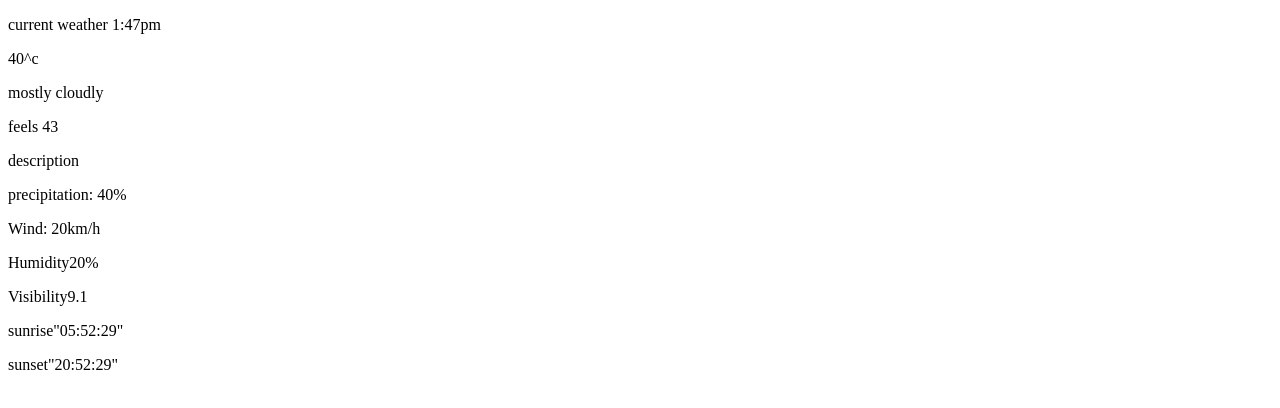
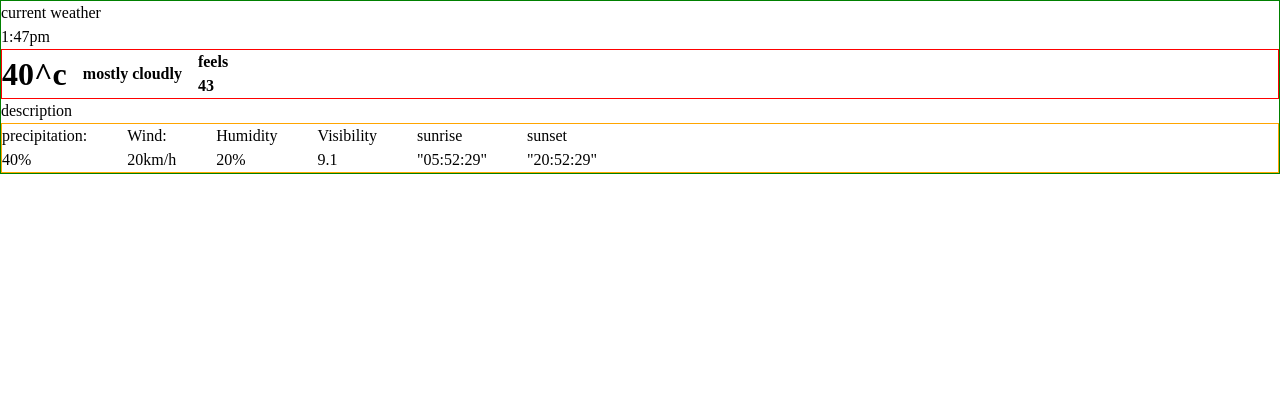
Before and after one commit to GiroFrm/weatherApp, a website built with webpack: page src/template.html in a window 1280 px wide. Built offline with nearby package versions, Linux system fonts and the light colour scheme.

Commit message:
style: Style page app

```diff
--- a/src/style.css
+++ b/src/style.css
@@ -1,3 +1,95 @@
+
+/* reset */
+/* 1. Use a more-intuitive box-sizing model */
+*, *::before, *::after {
+    box-sizing: border-box;
+  }
+
+  /* 2. Remove default margin */
+  * {
+    margin: 0;
+  }
+
+  body {
+    /* 3. Add accessible line-height */
+    line-height: 1.5;
+    /* 4. Improve text rendering */
+    -webkit-font-smoothing: antialiased;
+  }
+
+  /* 5. Improve media defaults */
+  img, picture, video, canvas, svg {
+    display: block;
+    max-width: 100%;
+  }
+
+  /* 6. Inherit fonts for form controls */
+  input, button, textarea, select {
+    font: inherit;
+  }
+
+  /* 7. Avoid text overflows */
+  p, h1, h2, h3, h4, h5, h6 {
+    overflow-wrap: break-word;
+  }
+
+  /* 8. Improve line wrapping */
+  p {
+    text-wrap: pretty;
+  }
+  h1, h2, h3, h4, h5, h6 {
+    text-wrap: balance;
+  }
+
+  /*
+    9. Create a root stacking context
+  */
+  #root, #__next {
+    isolation: isolate;
+  }
+
+
 body {
 
 }
+
+.current-container{
+    border: 1px solid green;
+}
+
+span{
+    display: block;
+}
+
+.temp-container{
+    border: 1px solid red;
+    display: flex;
+    flex-wrap: wrap;
+    align-items: center;
+    gap: 1rem;
+    font-weight: bold;
+}
+
+.temp-container__temp{
+    font-size: 2rem;
+}
+
+.container-infos{
+    border: 1px solid orange;
+    display: flex;
+    flex-wrap: wrap;
+    column-gap: 2.5rem;
+
+}
+
+.hourly-temperature-container{
+    border: 1px solid blue;
+    display: flex;
+    column-gap:2rem;
+}
+
+.week-forecast-container{
+    border: 1px solid greenyellow;
+    display: flex;
+    column-gap: 2rem;
+}
```
